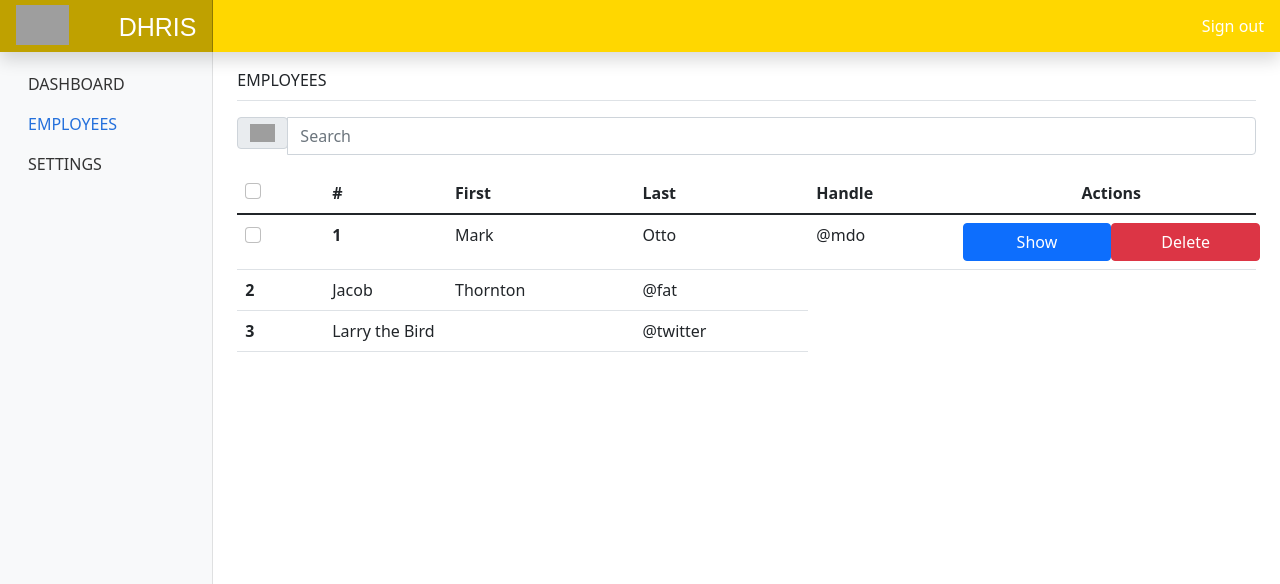
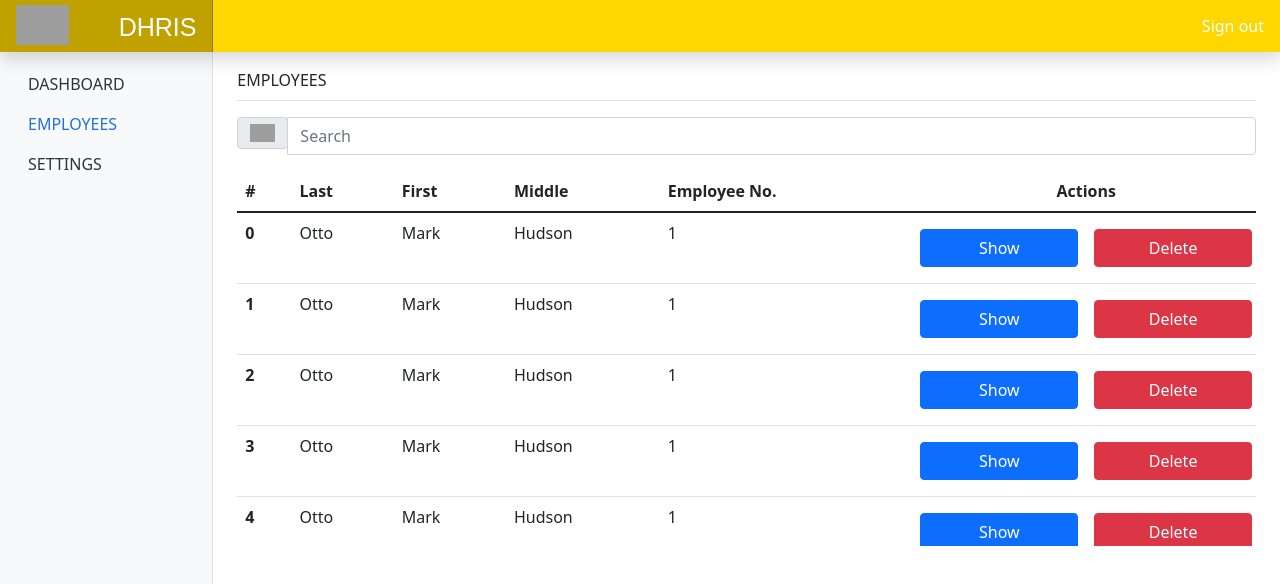
Before and after one commit to Subalzero/dhrms-frontend, a React (Create React App) app: page /employees in a window 1280 px wide. Shown: the top 584 px of the page. Built offline with nearby package versions, Linux system fonts and the light colour scheme; grey boxes are pictures that could not be loaded.

Commit message:
Added tables

```diff
--- a/src/App.css
+++ b/src/App.css
@@ -36,3 +36,18 @@
     transform: rotate(360deg);
   }
 }
+
+.app-scrollbar {
+  position: relative;
+  overflow: auto;
+  height: 375px;
+}
+
+.table-wrapper-scroll-y {
+  display: flex;
+  flex-direction: column;
+}
+
+.table-comp {
+  flex: 1;
+}
--- a/src/App.js
+++ b/src/App.js
@@ -12,6 +12,7 @@ import Header from "./components/Header";
 import SideBarMenu from "./components/SideBarMenu";
 import EmployeesScreen from "./components/EmployeesScreen";
 import SettingsScreen from "./components/SettingsScreen";
+import "./App.css";
 
 function App() {
   const auth = useAuth();
--- a/src/components/Dashboard.jsx
+++ b/src/components/Dashboard.jsx
@@ -1,6 +1,7 @@
 import React from "react";
 import { useAuth } from "../services/AuthProvider";
 import "./dashboard.css";
+import SchoolDistrictReportComponent from "./dashboard/SchoolDistrictReportComponent";
 
 export default function Dashboard() {
   return (
@@ -8,6 +9,7 @@ export default function Dashboard() {
       <div className="d-flex justify-content-between flex-wrap flex-md-nowrap align-items-center pt-3 pb-2 mb-3 border-bottom">
         <div>DASHBOARD</div>
       </div>
+      <SchoolDistrictReportComponent />
     </main>
   );
 }
--- a/src/components/EmployeesScreen.jsx
+++ b/src/components/EmployeesScreen.jsx
@@ -1,4 +1,5 @@
 import React from "react";
+import EmployeesTable from "./employees/EmployeesTable";
 
 export default function EmployeesScreen() {
   return (
@@ -19,66 +20,7 @@ export default function EmployeesScreen() {
           <input type="text" className="form-control" placeholder="Search" />
         </div>
       </div>
-      <div>
-        <table className="table table-hover">
-          <thead>
-            <tr>
-              <th scope="col">
-                <div class="form-check">
-                  <input
-                    class="form-check-input"
-                    type="checkbox"
-                    value=""
-                    id="flexCheckDefault"
-                  />
-                </div>
-              </th>
-              <th scope="col">#</th>
-              <th scope="col">First</th>
-              <th scope="col">Last</th>
-              <th scope="col">Handle</th>
-              <th scope="col" className="text-center">
-                Actions
-              </th>
-            </tr>
-          </thead>
-          <tbody>
-            <tr>
-              <th>
-                <div class="form-check">
-                  <input
-                    class="form-check-input"
-                    type="checkbox"
-                    value=""
-                    id="flexCheckDefault"
-                  />
-                </div>
-              </th>
-              <th scope="row">1</th>
-              <td>Mark</td>
-              <td>Otto</td>
-              <td>@mdo</td>
-              <td>
-                <div className="row">
-                  <button className="col btn btn-primary w-50">Show</button>
-                  <button className="col btn btn-danger w-50">Delete</button>
-                </div>
-              </td>
-            </tr>
-            <tr>
-              <th scope="row">2</th>
-              <td>Jacob</td>
-              <td>Thornton</td>
-              <td>@fat</td>
-            </tr>
-            <tr>
-              <th scope="row">3</th>
-              <td colspan="2">Larry the Bird</td>
-              <td>@twitter</td>
-            </tr>
-          </tbody>
-        </table>
-      </div>
+      <EmployeesTable />
     </main>
   );
 }
--- a/src/components/dashboard.css
+++ b/src/components/dashboard.css
@@ -98,3 +98,18 @@ body {
   border-color: transparent;
   box-shadow: 0 0 0 3px rgba(255, 255, 255, 0.25);
 }
+
+.app-scrollbar {
+  position: relative;
+  overflow: auto;
+  height: 375px;
+}
+
+.table-wrapper-scroll-y {
+  display: flex;
+  flex-direction: column;
+}
+
+.table-comp {
+  flex: 1;
+}
--- /dev/null
+++ b/src/components/dashboard/SchoolDistrictReportComponent.jsx
@@ -0,0 +1,26 @@
+import React from "react";
+
+export default function SchoolDistrictReportComponent() {
+  return (
+    <section id="district_report">
+      <h3>{`School & District Report`}</h3>
+      <div className="app-scrollbar table-wrapper-scroll-y">
+        <table className="table table-hover table-comp">
+          <thead>
+            <tr>
+              <th scope="col">Legislative District</th>
+              <th scope="col">District</th>
+              <th scope="col">School ID</th>
+              <th scope="col">School Name</th>
+              <th scope="col">Plantilla Title</th>
+            </tr>
+          </thead>
+          <tbody></tbody>
+        </table>
+      </div>
+      <div>
+        <h6>Summary</h6>
+      </div>
+    </section>
+  );
+}
--- a/src/components/employees/EmployeesTable.jsx
+++ b/src/components/employees/EmployeesTable.jsx
@@ -1,20 +1,88 @@
 import React from "react";
+
+import "./employees.css";
+
+const mockData = [
+  {
+    lastName: "Otto",
+    firstName: "Mark",
+    middleName: "Hudson",
+    employeeNo: 1,
+  },
+  {
+    lastName: "Otto",
+    firstName: "Mark",
+    middleName: "Hudson",
+    employeeNo: 1,
+  },
+  {
+    lastName: "Otto",
+    firstName: "Mark",
+    middleName: "Hudson",
+    employeeNo: 1,
+  },
+  {
+    lastName: "Otto",
+    firstName: "Mark",
+    middleName: "Hudson",
+    employeeNo: 1,
+  },
+  {
+    lastName: "Otto",
+    firstName: "Mark",
+    middleName: "Hudson",
+    employeeNo: 1,
+  },
+  {
+    lastName: "Otto",
+    firstName: "Mark",
+    middleName: "Hudson",
+    employeeNo: 1,
+  },
+  {
+    lastName: "Otto",
+    firstName: "Mark",
+    middleName: "Hudson",
+    employeeNo: 1,
+  },
+];
 
 export default function EmployeesTable() {
   return (
-    <div>
-      <table className="table table-hover">
+    <div className="app-scrollbar table-wrapper-scroll-y">
+      <table className="table table-hover table-comp">
         <thead>
           <tr>
             <th scope="col">#</th>
+            <th scope="col">Last</th>
             <th scope="col">First</th>
-            <th scope="col">Last</th>
-            <th scope="col">Handle</th>
+            <th scope="col">Middle</th>
+            <th scope="col">Employee No.</th>
             <th scope="col" className="text-center">
               Actions
             </th>
           </tr>
         </thead>
+        <tbody>
+          {mockData &&
+            mockData.map((data, ind) => {
+              return (
+                <tr>
+                  <th scope="row">{ind}</th>
+                  <td>{data.lastName}</td>
+                  <td>{data.firstName}</td>
+                  <td>{data.middleName}</td>
+                  <td>{data.employeeNo}</td>
+                  <td>
+                    <div className="row">
+                      <button className="col btn btn-primary m-2">Show</button>
+                      <button className="col btn btn-danger m-2">Delete</button>
+                    </div>
+                  </td>
+                </tr>
+              );
+            })}
+        </tbody>
       </table>
     </div>
   );
--- /dev/null
+++ b/src/components/employees/employees.css
@@ -0,0 +1,14 @@
+.app-scrollbar {
+  position: relative;
+  overflow: auto;
+  height: 375px;
+}
+
+.table-wrapper-scroll-y {
+  display: flex;
+  flex-direction: column;
+}
+
+.table-comp {
+  flex: 1;
+}
```
